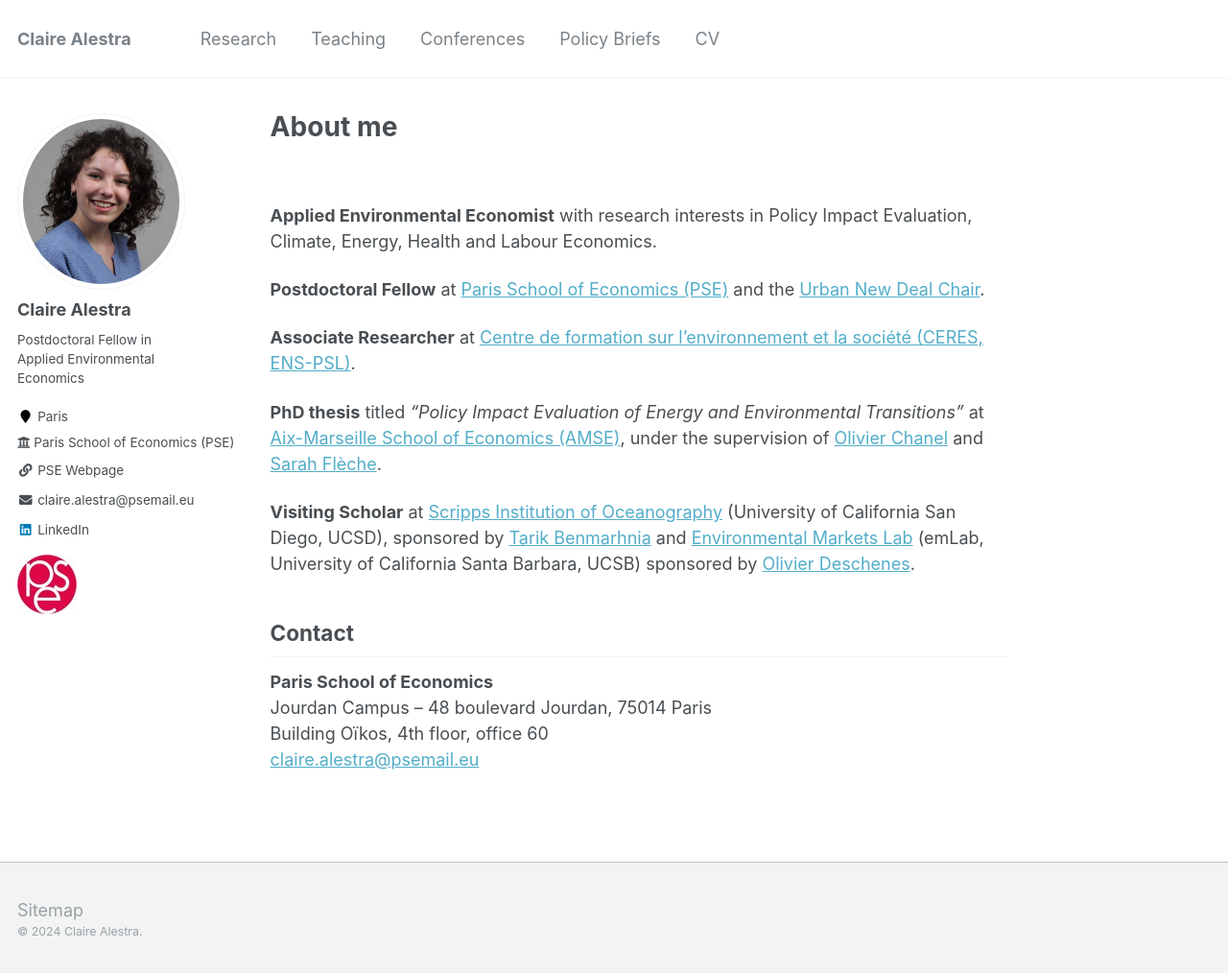
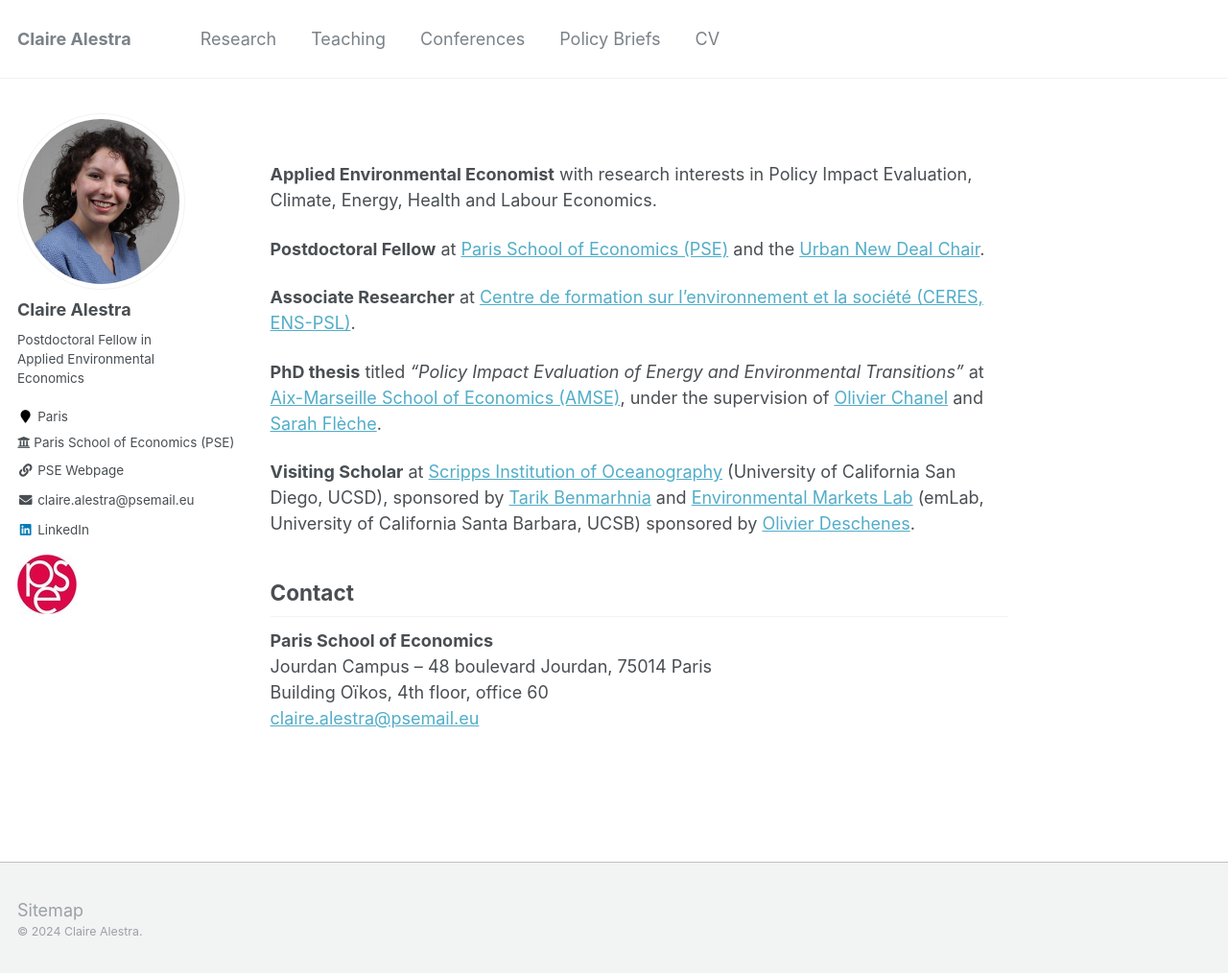
Before and after one commit to ClaireAlestra/ClaireAlestra.github.io, a Jekyll site: the page built from _pages/about.md, in a window 1280 px wide and 1017 px high. Shown: the top 1014 px of the window at 96% size. Built offline with Jekyll 4.4.1, drawn with Linux system fonts in a browser that asks for light colours.

Commit message:
Update about.md

```diff
--- a/_pages/about.md
+++ b/_pages/about.md
@@ -1,8 +1,8 @@
 ---
 permalink: /
-title: "About me"
+title:
 excerpt:
-subtitle: "Postdoctoral Fellow"
+subtitle:
 author_profile: true
 redirect_from:
   - /about/
```
